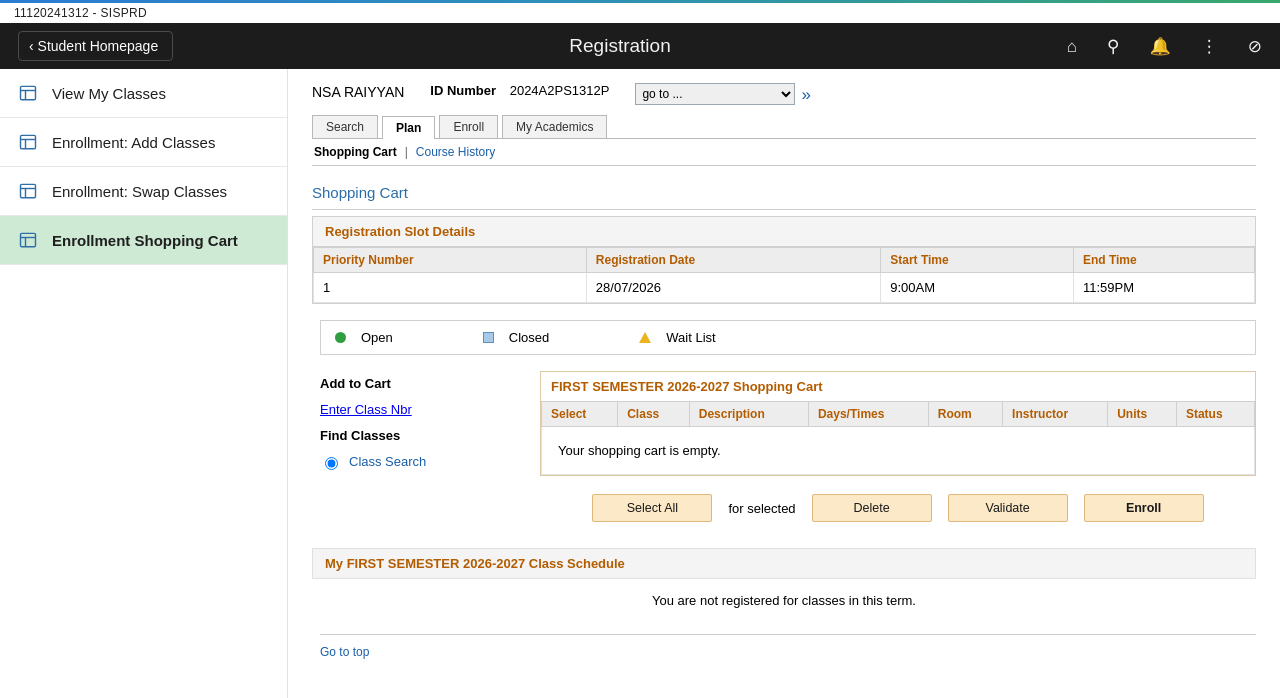
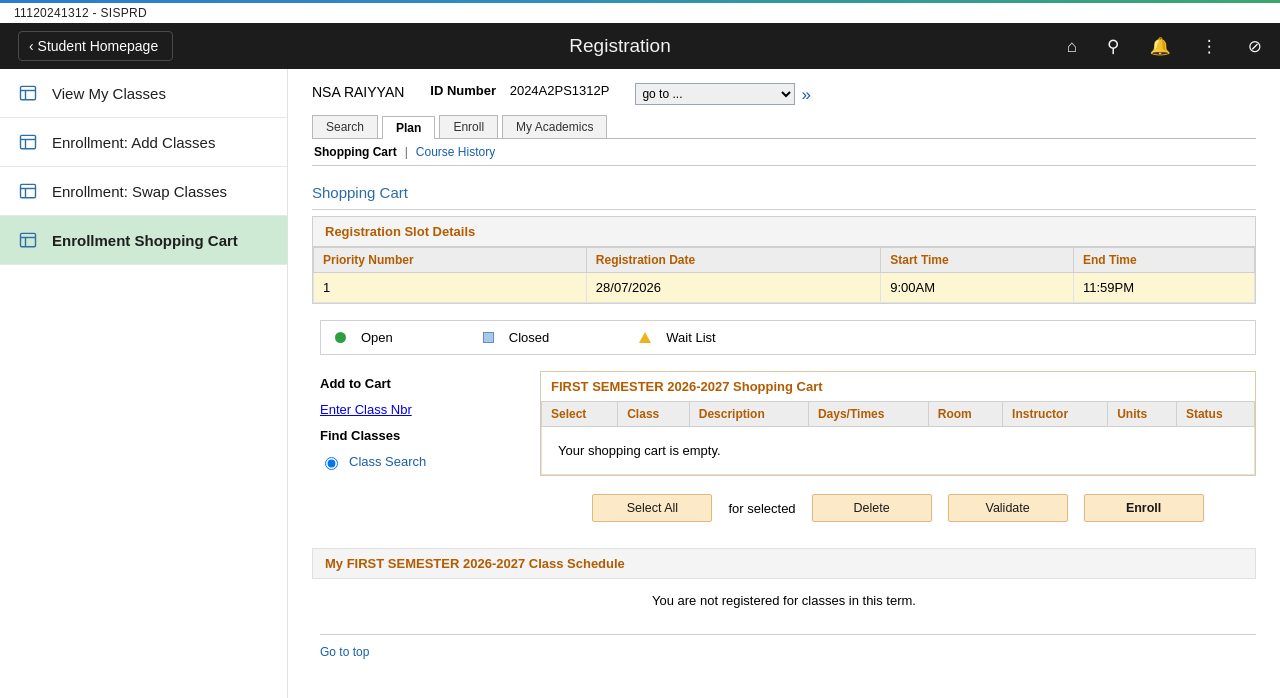
Before and after one commit to 7se7en72025/erp-academic-requirements, a plain HTML site: page shopping-cart.html in a window 1280 px wide. In both pictures the pointer is over the element 449 px from the left and 287 px from the top of the page. Shown: the top 698 px of the page. Drawn offline with Linux system fonts and the light colour scheme.

Commit message:
Add PeopleSoft-style row hover highlight to data grids
Spotted in the source video at fine-grained (0.2s) frame sampling: hovering a
row in any data grid (weekly schedule, section lists, cart) highlights it
pale yellow. Added as a generic table.data tbody tr:hover rule so it applies
everywhere the grid style is used.

Co-Authored-By: Claude <noreply@anthropic.com>

```diff
--- a/chrome.css
+++ b/chrome.css
@@ -236,6 +236,7 @@ table.data td {
 }
 table.data td a { color: var(--link); text-decoration: none; }
 table.data td a:hover { text-decoration: underline; }
+table.data tbody tr:hover td { background: #fdf6d2; }
 .num { text-align: right; }
 .center { text-align: center; }
 
```
